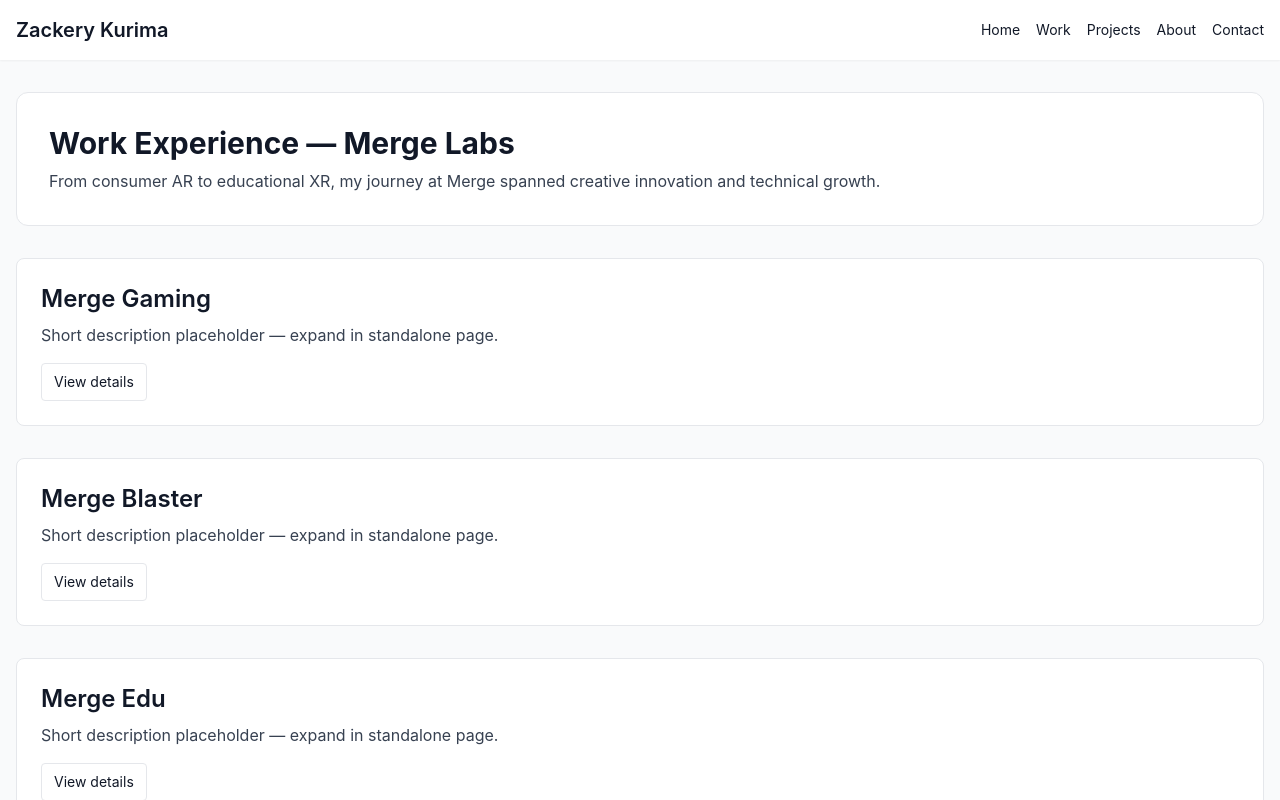
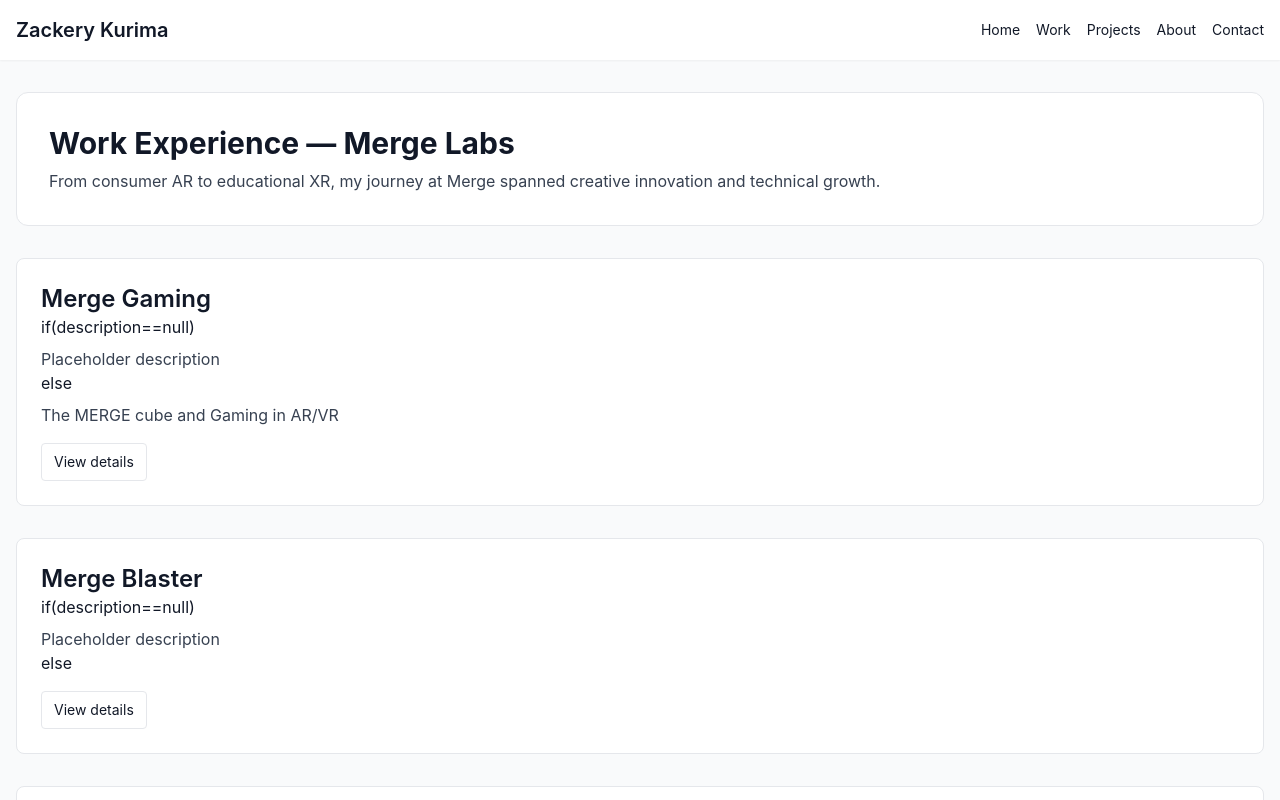
Before and after one commit to Zackery-Kiyoshi/PersonalWebsiteZack, a React (Vite) app: page /work in a window 1280 px wide. Shown: the top 800 px of the page. Built offline with nearby package versions, Linux system fonts and the light colour scheme.

Commit message:
updates to work page and initial notes for Merge cube tracking

```diff
--- a/src/pages/CubeTracking.jsx
+++ b/src/pages/CubeTracking.jsx
@@ -1,6 +1,8 @@
 import React, { useState } from 'react';
 import { Link } from 'react-router-dom';
 import MergeCube from '../components/MergeCube.jsx';
+
+/// TODO: Tracking, set rotation and axis speeds, color background
 
 export default function CubeTracking() {
   // speed in radians-ish per frame; 0.01 is a nice default
--- a/src/pages/Work.jsx
+++ b/src/pages/Work.jsx
@@ -11,19 +11,22 @@
       </div>
 
       <div className="space-y-8">
-        <Section title="Merge Gaming" link="/work/merge-gaming" />
-        <Section title="Merge Blaster" link="/work/merge-blaster" />
-        <Section title="Merge Edu" link="/work/merge-edu" />
+        <Section title="Merge Gaming" description="The MERGE cube and Gaming in AR/VR" link="/work/merge-gaming" />
+        <Section title="Merge Blaster"  link="/work/merge-blaster" />
+        <Section title="Merge Edu" description="MERGE when we decided that the education market might be ready to Merge Realities" link="/work/merge-edu" />
       </div>
     </motion.section>
   );
 }
 
-function Section({ title, link }) {
+function Section({ title, description, link }) {
   return (
     <div className="rounded-lg p-6 bg-white border">
       <h2 className="text-2xl font-semibold">{title}</h2>
-      <p className="text-gray-700 mt-2">Short description placeholder — expand in standalone page.</p>
+      if(description==null)
+        <p className="text-gray-700 mt-2">Placeholder description</p>
+      else
+        <p className="text-gray-700 mt-2">{description}</p>
       <div className="mt-4">
         <Link to={link} className="inline-block px-3 py-2 border rounded text-sm hover:bg-gray-50">View details</Link>
       </div>
```
